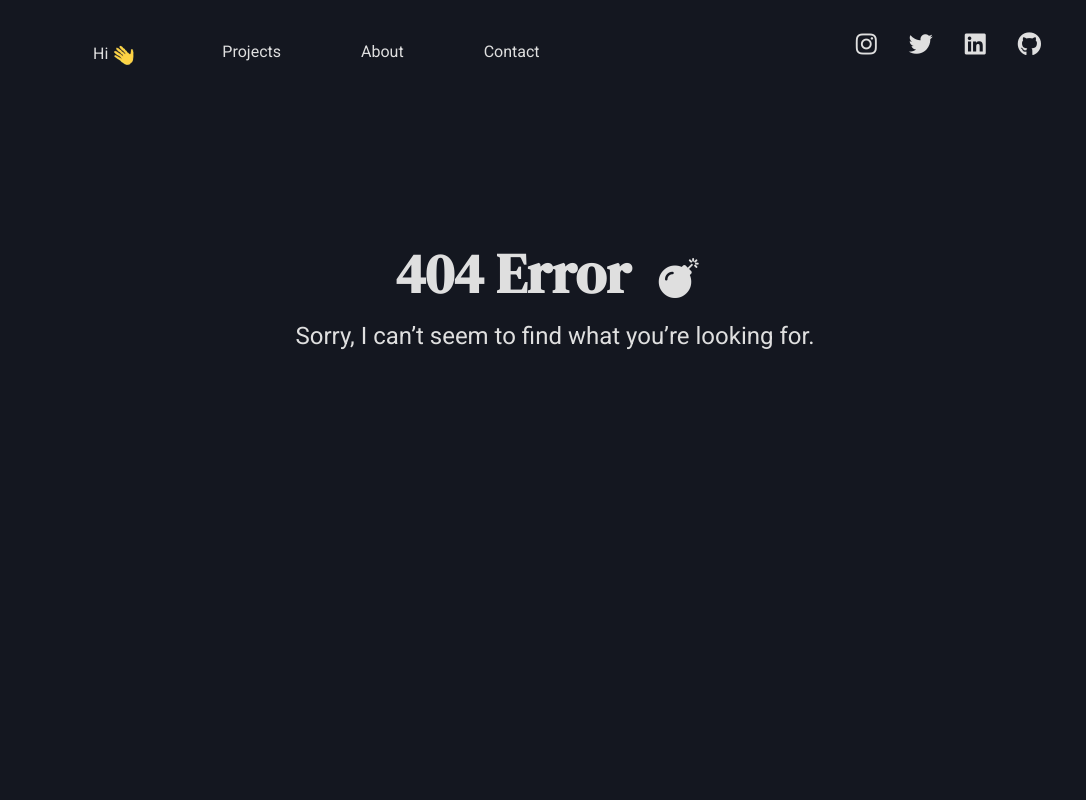
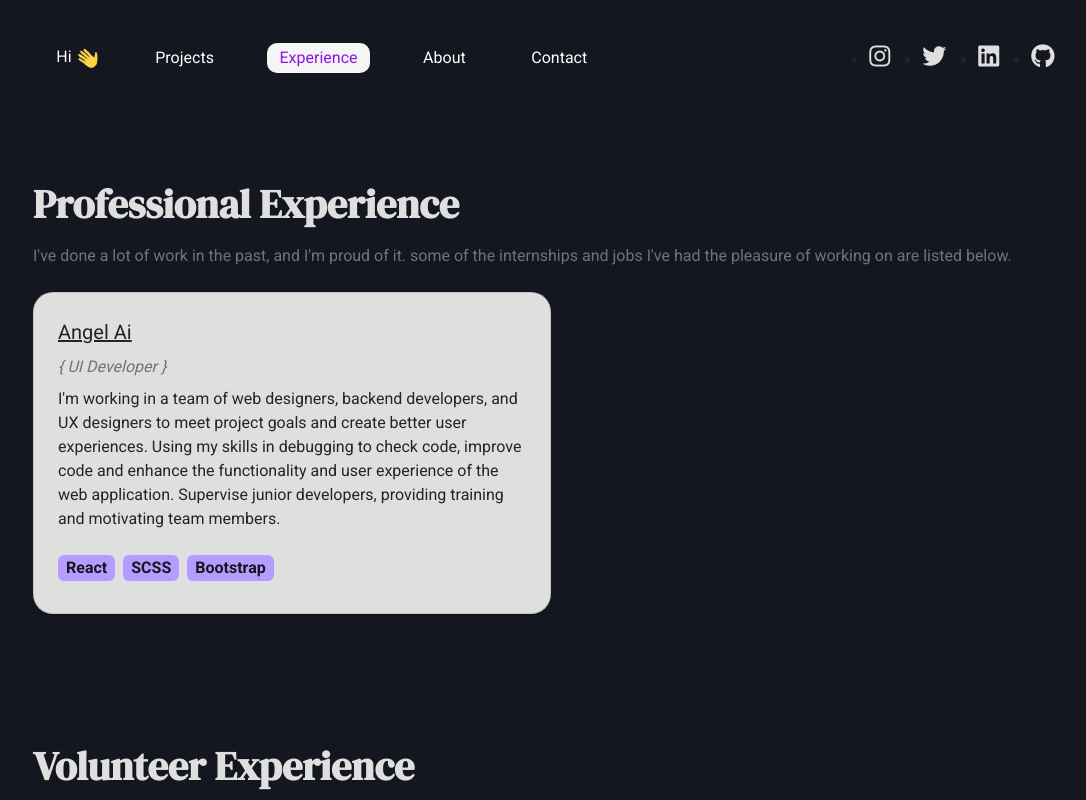
Before and after one commit to wh0sumit/portfolio, a React (Create React App) app: page /experience in a window 1280 px wide. Before the commit this address had no page. Shown: the top 800 px of the page, without its empty margins (85-1171 px from the left). Built offline with nearby package versions, Linux system fonts and the light colour scheme.

Commit message:
Added Navlink to navbars

```diff
--- a/src/App.css
+++ b/src/App.css
@@ -41,15 +41,6 @@ h6 {
   line-height: 1.5;
 }
 
-.nav-btn-link {
-  -webkit-transition: all 0.2s;
-  transition: all 0.2s;
-}
-
-.nav-btn-link:hover {
-  background-color: #dfdfdf;
-}
-
 .card {
   background-color: #dfdfdf;
 }
@@ -58,23 +49,13 @@ h6 {
   border-radius: 20px;
 }
 
-.gray-img {
-  -webkit-transition: all 0.5s;
-  transition: all 0.5s;
-  -webkit-filter: grayscale(100%);
-          filter: grayscale(100%);
-}
-
-.gray-img:hover {
-  -webkit-filter: grayscale(0%);
-          filter: grayscale(0%);
-}
-
 .badge {
   border-radius: 6px !important;
   padding: 5px 8px;
   background-color: #b59dff;
   color: #141720;
+  -webkit-transition: all 0.2s;
+  transition: all 0.2s;
 }
 
 .badge:hover {
@@ -146,4 +127,13 @@ h6 {
   background-color: #bdbdbd;
   color: #141720;
 }
+
+.nav-link {
+  color: #fff;
+  padding: 0.2rem 0.8rem;
+}
+
+.nav-link:hover {
+  color: #d6d6d6;
+}
 /*# sourceMappingURL=App.css.map */
--- a/src/App.js
+++ b/src/App.js
@@ -9,6 +9,7 @@ import Hi from "./Pages/Hi";
 import Projects from "./Pages/Projects";
 import About from "./Pages/About.js";
 import Contact from "./Pages/Contact.js";
+import Experience from "./Pages/Experience";
 
 function App() {
   return (
@@ -17,9 +18,10 @@ function App() {
 
       <Routes>
         <Route path="/" element={<Hi />} />
-        <Route path="/Projects" element={<Projects />} />
-        <Route path="/About" element={<About />} />
-        <Route path="/Contact" element={<Contact />} />
+        <Route path="projects" element={<Projects />} />
+        <Route path="experience" element={<Experience />} />
+        <Route path="about" element={<About />} />
+        <Route path="contact" element={<Contact />} />
         <Route path="*" element={<NotFound />} />
       </Routes>
     </>
--- a/src/App.scss
+++ b/src/App.scss
@@ -44,31 +44,27 @@ h6 {
   font-weight: 400;
   line-height: 1.5;
 }
-.nav-btn-link {
-  transition: all 0.2s;
-  &:hover {
-    background-color: $color-2;
-  }
-}
+
 .card {
   background-color: $color-2;
 }
 .rounded-5 {
   border-radius: 20px;
 }
-.gray-img {
-  transition: all 0.5s;
-  filter: grayscale(100%);
+// .gray-img {
+//   transition: all 0.5s;
+//   filter: grayscale(100%);
 
-  &:hover {
-    filter: grayscale(0%);
-  }
-}
+//   &:hover {
+//     filter: grayscale(0%);
+//   }
+// }
 .badge {
   border-radius: 6px !important;
   padding: 5px 8px;
   background-color: $badge-color-1;
   color: $color-1;
+  transition: all 0.2s;
   &:hover {
     color: $color-1;
   }
@@ -130,3 +126,11 @@ h6 {
     color: $color-1;
   }
 }
+
+.nav-link {
+  color: #fff;
+  padding: 0.2rem 0.8rem;
+  &:hover {
+    color: $color-3;
+  }
+}
--- a/src/Pages/About.js
+++ b/src/Pages/About.js
@@ -1,15 +1,8 @@
-import { useState } from "react";
-import { ProfessionalExperienceData } from "./ProjectData";
-import ProjectCard from "./ProjectCard";
-
 import Footer from "../components/Footer";
-import myImg from "../assets/profile-2.jpeg";
+import myMemoji from "../assets/sumit-memoji.png";
 import Popsound from "../assets/pop.mp3";
 
 export default function About() {
-  const [professionalExperienceData] = useState(
-    ProfessionalExperienceData.ProfessionalExperienceData
-  );
   const playpop = (e) => {
     var audio = new Audio(Popsound);
 
@@ -25,7 +18,7 @@ export default function About() {
         <div className="d-flex justify-content-lg-between justify-content-center align-items-center flex-wrap px-lg-5 px-3 ">
           <div class="col-10 col-sm-8 col-lg-5 ">
             <img
-              src={myImg}
+              src={myMemoji}
               className=" img-fluid my-img mb-3 mb-lg-2"
               alt="Sumit Profile"
               loading="lazy"
@@ -66,22 +59,6 @@ export default function About() {
               Anything.
             </h5>
           </div>
-        </div>
-      </div>
-
-      {/* div */}
-      <div className="container p-5 py-2">
-        <h1 className="head my-3 fw-bold">Professional Experience</h1>
-        <div class="row row-cols-1 row-cols-md-3 g-2">
-          {professionalExperienceData.map((projects, index) => (
-            <ProjectCard
-              ProjectId={projects.id}
-              ProjectTitle={projects.title}
-              ProjectSubTitle={projects.subtitle}
-              ProjectDescription={projects.desc}
-              ProjectTech={projects.techStack.map((tech) => tech)}
-            ></ProjectCard>
-          ))}
         </div>
       </div>
 
--- /dev/null
+++ b/src/Pages/Experience.jsx
@@ -0,0 +1,62 @@
+import { useState } from "react";
+import {
+  ProfessionalExperienceData,
+  VolunteerExperienceData,
+} from "./ProjectData";
+import ProjectCard from "./ProjectCard";
+
+export default function Experience() {
+  const [professionalExperienceData] = useState(
+    ProfessionalExperienceData.ProfessionalExperienceData
+  );
+  const [volunteerExperienceData] = useState(
+    VolunteerExperienceData.VolunteerExperienceData
+  );
+  return (
+    <>
+      {/* div */}
+      <div className="container col-xxl-9 px-lg-5 px-2 py-5 my-lg-2 mt-3 mb-5">
+        <div className="my-3">
+          <h1 className="fw-bold  my-3">Professional Experience</h1>
+          <p className="text-muted">
+            I've done a lot of work in the past, and I'm proud of it. some of
+            the internships and jobs I've had the pleasure of working on are
+            listed below.
+          </p>
+        </div>
+        <div class="row row-cols-1 row-cols-md-2 g-2">
+          {professionalExperienceData.map((projects, index) => (
+            <ProjectCard
+              ProjectId={projects.id}
+              ProjectTitle={projects.title}
+              ProjectSubTitle={projects.subtitle}
+              ProjectDescription={projects.desc}
+              ProjectTech={projects.techStack.map((tech) => tech)}
+            ></ProjectCard>
+          ))}
+        </div>
+      </div>
+      <div className="container col-xxl-9 px-lg-5 px-2 py-5 my-lg-2 mt-3 mb-5">
+        <div className="my-3">
+          <h1 className="fw-bold  my-3">Volunteer Experience</h1>
+          <p className="text-muted">
+            I'm an active member of many organizations, and I've had the
+            pleasure of volunteering in many different ways.
+          </p>
+        </div>
+        <div class="row row-cols-1 row-cols-md-2 g-4">
+          {volunteerExperienceData.map((projects, index) => (
+            <ProjectCard
+              ProjectId={index}
+              ProjectTitle={projects.title}
+              ProjectSubTitle={projects.subtitle}
+              ProjectDescription={projects.desc}
+              GithubURL={projects.github}
+              PreviewURL={projects.view}
+            ></ProjectCard>
+          ))}
+        </div>
+      </div>
+    </>
+  );
+}
--- a/src/Pages/Projects.js
+++ b/src/Pages/Projects.js
@@ -1,10 +1,6 @@
 import React from "react";
 import { useState } from "react";
-import {
-  ProjectData,
-  SideProjectData,
-  VolunteerExperienceData,
-} from "./ProjectData";
+import { ProjectData, SideProjectData } from "./ProjectData";
 import Footer from "../components/Footer";
 import ProjectCard from "./ProjectCard";
 
@@ -12,13 +8,16 @@ export default function Projects() {
   const [projectsData] = useState(ProjectData.ProjectsData);
   const [sideprojectsData] = useState(SideProjectData.SideProjectsData);
 
-  const [volunteerExperienceData] = useState(
-    VolunteerExperienceData.VolunteerExperienceData
-  );
   return (
     <>
       <div className="container col-xxl-9 px-lg-5 px-2 py-5 my-lg-2 mt-3 mb-5">
-        <h1 className="fw-bold  my-3">Projects</h1>
+        <div className="my-3">
+          <h1 className="fw-bold  my-3">Projects</h1>
+          <p className="text-muted">
+            I firmly believe that the best way to learn is by doing
+            projects-based learning.
+          </p>
+        </div>
         <div class="row row-cols-1 row-cols-md-2 g-4">
           {projectsData.map((projects, index) => (
             <ProjectCard
@@ -32,7 +31,13 @@ export default function Projects() {
         </div>
       </div>
       <div className="container col-xxl-9 px-lg-5 px-2 py-5 my-lg-2 mt-3 mb-5">
-        <h1 className="fw-bold  my-3">Side Projects</h1>
+        <div className="my-3">
+          <h1 className="fw-bold  my-3">Side Projects</h1>
+          <p className="text-muted">
+            I've created a lot of projects and side projects, and here are some
+            of the side projects I've created.
+          </p>
+        </div>
         <div class="row row-cols-1 row-cols-md-2 g-4">
           {sideprojectsData.map((projects, index) => (
             <ProjectCard
@@ -47,21 +52,6 @@ export default function Projects() {
         </div>
       </div>
 
-      <div className="container col-xxl-9 px-lg-5 px-2 py-5 my-lg-2 mt-3 mb-5">
-        <h1 className="head my-3 fw-bold">Volunteer Experience</h1>
-        <div class="row row-cols-1 row-cols-md-2 g-4">
-          {volunteerExperienceData.map((projects, index) => (
-            <ProjectCard
-              ProjectId={index}
-              ProjectTitle={projects.title}
-              ProjectSubTitle={projects.subtitle}
-              ProjectDescription={projects.desc}
-              GithubURL={projects.github}
-              PreviewURL={projects.view}
-            ></ProjectCard>
-          ))}
-        </div>
-      </div>
       <Footer
         title="I occasionally take on freelance opportunities."
         desc="  Have an exciting project where you need some help? Send me over a
--- a/src/components/Navbar.js
+++ b/src/components/Navbar.js
@@ -1,56 +1,80 @@
 import React from "react";
-import { Link } from "react-router-dom";
+import { NavLink } from "react-router-dom";
 import Hand from "../assets/hand.gif";
+import Popsound from "../assets/pop.mp3";
+export default function Navbar() {
+  const links = [
+    {
+      instagram: "https://www.instagram.com/wh0sumit/",
+      linkedin: "https://www.linkedin.com/in/wh0sumit",
+      twitter: "https://twitter.com/wh0sumit",
+      github: "https://github.com/wh0sumit",
+    },
+  ];
 
-export default function Navbar() {
-  const instagram = "https://www.instagram.com/wh0sumit/";
-  const linkedin = "https://www.linkedin.com/in/wh0sumit";
-  const twitter = "https://twitter.com/wh0sumit";
-  const github = "https://github.com/wh0sumit";
+  const playpop = (e) => {
+    var audio = new Audio(Popsound);
+
+    audio.play();
+  };
+
+  let activeStyle = ({ isActive }) => {
+    playpop();
+    return {
+      color: isActive && "#9213e8",
+      backgroundColor: isActive && "#f5f5f5",
+      borderRadius: isActive && "10px",
+    };
+  };
   return (
     <>
       <nav className=" m-2 d-flex justify-content-lg-around justify-content-center">
         <ul className="nav d-flex  p-lg-4 ps-0 ">
-          <li className="mx-lg-4 mx-2 nav-btn-Link px-lg-3 px-2 py-2 rounded-2">
-            <Link to="/" className="text-light text-decoration-none">
+          <li className="mx-lg-1 mx-1 py-2 rounded-2">
+            <NavLink to="/" className="nav-link align-self-center ">
               Hi{" "}
               <img
                 src={Hand}
                 style={{ width: "30px", transform: "rotate(-30deg)" }}
                 alt="Hand Gif"
               />
-            </Link>
+            </NavLink>
           </li>
-          <li className="mx-lg-4 mx-2 nav-btn-Link px-lg-3 px-2 py-2 rounded-2">
-            <Link to="/projects" className="text-light text-decoration-none">
+          <li className="mx-lg-1 mx-1  px-lg-3 px-2 align-self-center py-2 rounded-2">
+            <NavLink to="/projects" style={activeStyle} className="nav-link">
               Projects
-            </Link>
+            </NavLink>
+          </li>{" "}
+          <li className="mx-lg-1 mx-1  px-lg-3 px-2 align-self-center py-2 rounded-2">
+            <NavLink to="/experience" style={activeStyle} className="nav-link">
+              Experience
+            </NavLink>
           </li>
-          <li className="mx-lg-4 mx-2 nav-btn-Link px-lg-3 px-2 py-2 rounded-2">
-            <Link to="/about" className="text-light text-decoration-none">
+          <li className="mx-lg-1 mx-1  px-lg-3 px-2 align-self-center py-2 rounded-2">
+            <NavLink to="about" style={activeStyle} className="nav-link">
               About
-            </Link>
+            </NavLink>
           </li>
-          <li className="mx-lg-4 mx-2 nav-btn-Link px-lg-3 px-2 py-2 rounded-2">
-            <Link to="/contact" className="text-light text-decoration-none">
+          <li className="mx-lg-1 mx-1  px-lg-3 px-2 align-self-center py-2 rounded-2">
+            <NavLink to="contact" style={activeStyle} className="nav-link">
               Contact
-            </Link>
+            </NavLink>
           </li>
         </ul>
-        <ul className="nav p-4 d-none d-lg-flex">
-          <li className="mx-lg-3">
+        <ul className="d-none d-lg-flex p-lg-4 ps-0 m-0 ">
+          <li className="mx-lg-3 align-self-center">
             <a
-              href={instagram}
-              className="text-decoration-none"
+              href={links.instagram}
+              className="text-decoration-none "
               target="_blank"
               rel="noreferrer"
             >
               <i className="fab fa-instagram fs-4 text-light"></i>
             </a>
           </li>
-          <li className="mx-lg-3">
+          <li className="mx-lg-3 align-self-center">
             <a
-              href={twitter}
+              href={links.twitter}
               target="_blank"
               rel="noreferrer"
               className="text-decoration-none"
@@ -58,9 +82,9 @@ export default function Navbar() {
               <i className="fab fa-twitter fs-4 text-light"></i>
             </a>
           </li>
-          <li className="mx-lg-3">
+          <li className="mx-lg-3 align-self-center">
             <a
-              href={linkedin}
+              href={links.linkedin}
               target="_blank"
               rel="noreferrer"
               className="text-decoration-none"
@@ -68,9 +92,9 @@ export default function Navbar() {
               <i className="fab fa-linkedin fs-4 text-light"></i>
             </a>
           </li>
-          <li className="mx-lg-3">
+          <li className="mx-lg-3 align-self-center">
             <a
-              href={github}
+              href={links.github}
               target="_blank"
               rel="noreferrer"
               className="text-decoration-none"
```
Also changed, not shown: src/assets/sumit-memoji.png (added), 1 other file (tests, documents, lock files or other folders).
